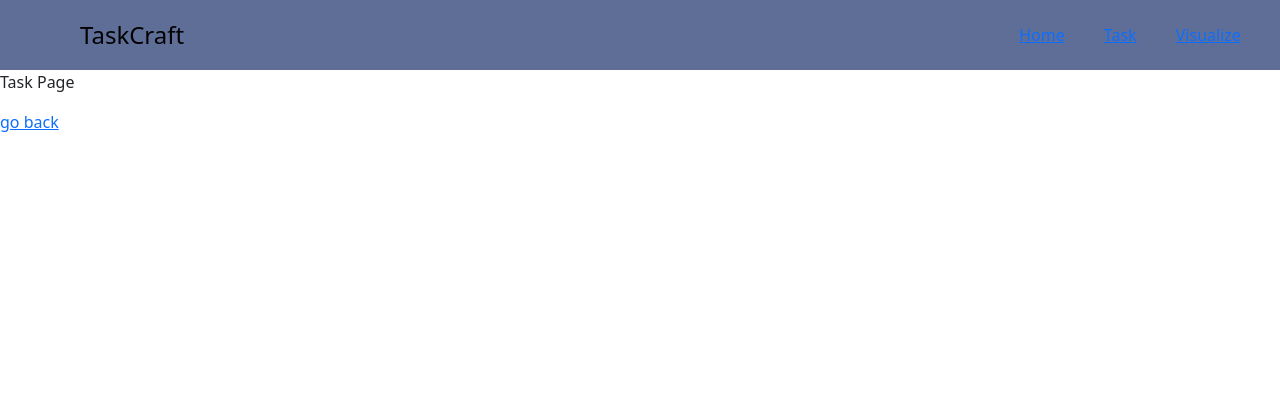
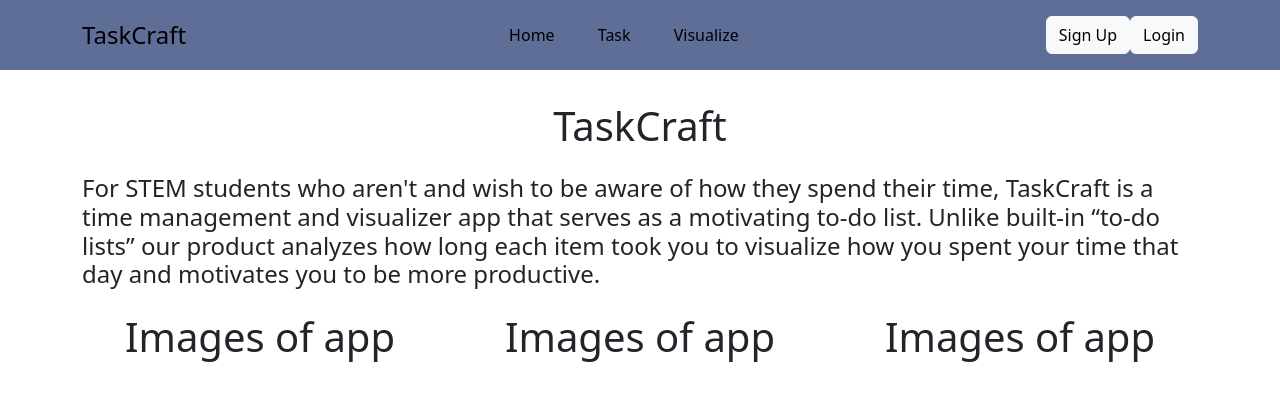
Before and after one commit to Tylermhh/404-day-visualizer-app, a React (Create React App) app in the folder packages/react-frontend/: page /task in a window 1280 px wide. Shown: the top 400 px of the page. Built offline with nearby package versions, Linux system fonts and the light colour scheme.

Commit message:
trying to fix nav issue

```diff
--- a/packages/react-frontend/src/App.tsx
+++ b/packages/react-frontend/src/App.tsx
@@ -10,11 +10,12 @@ function App() {
   return (
     <Router>
       <Routes>
-        <Route path="/" element={<Landing />} />
+        <Route path="/" element={<Landing />} >
         <Route path="/auth" element={<Auth />} />
         <Route path="/home" element={<Home />} />
         <Route path="/task" element={<Task />} />
         <Route path="/visualize" element={<Viz />} />
+        </Route>
       </Routes>
     </Router>
   );
```
